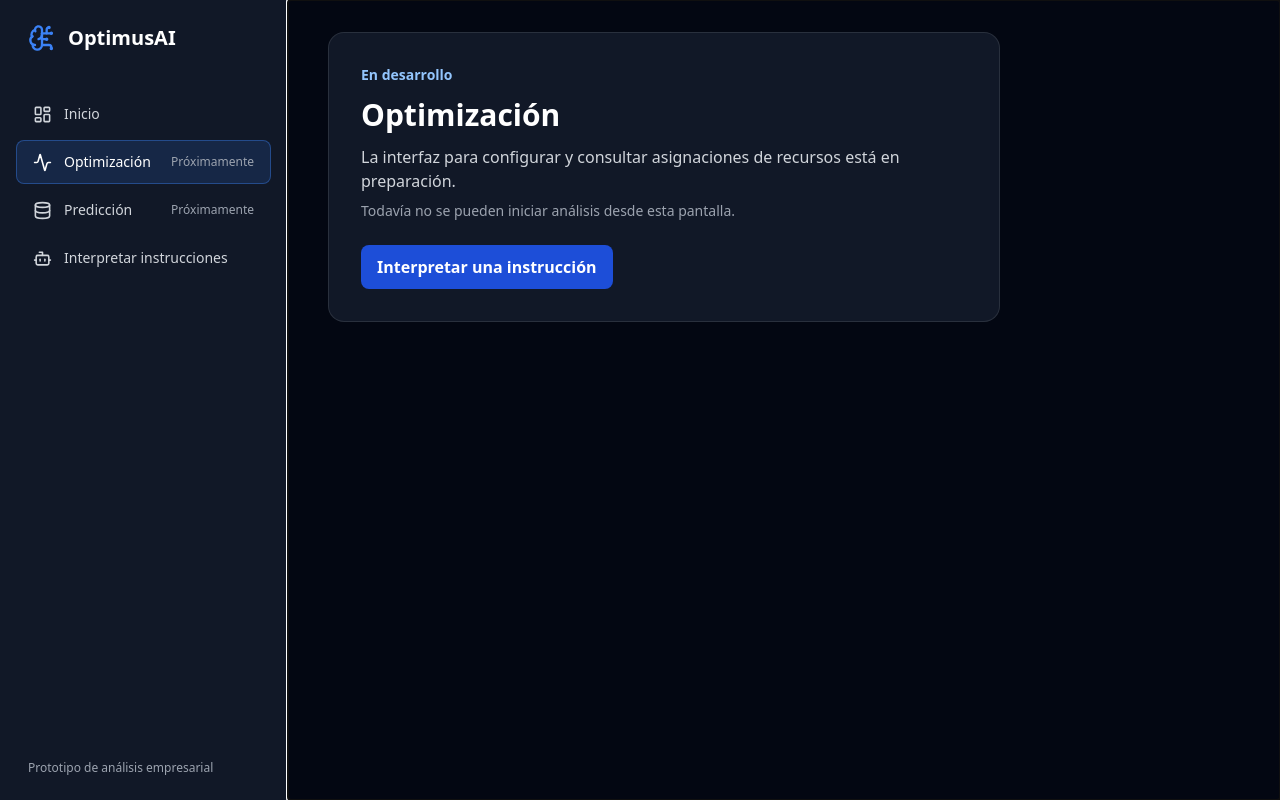
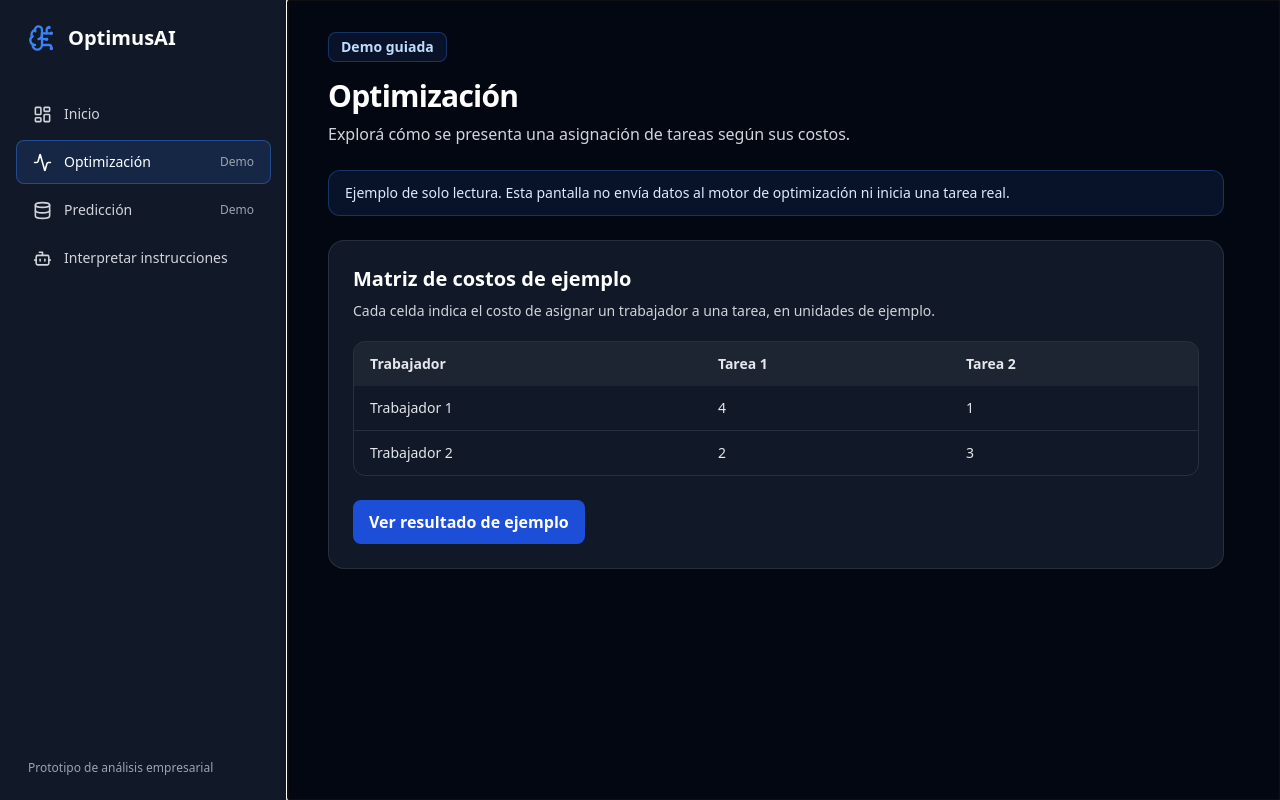
Before and after one commit to kevinKfv/supererp, a React (Vite) app in the folder optimus-ai/frontend/: page /optimization in a window 1280 px wide. Built offline with nearby package versions, Linux system fonts and the light colour scheme.

Commit message:
Add guided optimization and prediction demos

```diff
--- a/optimus-ai/frontend/src/App.tsx
+++ b/optimus-ai/frontend/src/App.tsx
@@ -1,19 +1,9 @@
-import { BrowserRouter, Routes, Route, Link } from 'react-router-dom';
+import { BrowserRouter, Routes, Route } from 'react-router-dom';
 import { Layout } from './components/Layout';
 import { Dashboard } from './pages/Dashboard';
 import { Chat } from './pages/Chat';
-
-const ComingSoon = ({ title, description }: { title: string; description: string }) => (
-  <section className="glass-card max-w-2xl p-6 sm:p-8">
-    <p className="mb-3 text-sm font-semibold text-blue-300">En desarrollo</p>
-    <h1 className="text-3xl font-bold text-white">{title}</h1>
-    <p className="mt-3 text-gray-300">{description}</p>
-    <p className="mt-2 text-sm text-gray-400">Todavía no se pueden iniciar análisis desde esta pantalla.</p>
-    <Link to="/chat" className="mt-6 inline-flex min-h-11 items-center rounded-lg bg-primaryDark px-4 py-2.5 font-semibold text-white transition-colors hover:bg-blue-800">
-      Interpretar una instrucción
-    </Link>
-  </section>
-);
+import { OptimizationDemo } from './pages/OptimizationDemo';
+import { PredictionDemo } from './pages/PredictionDemo';
 
 function App() {
   return (
@@ -21,8 +11,8 @@ function App() {
       <Routes>
         <Route path="/" element={<Layout />}>
           <Route index element={<Dashboard />} />
-          <Route path="optimization" element={<ComingSoon title="Optimización" description="La interfaz para configurar y consultar asignaciones de recursos está en preparación." />} />
-          <Route path="prediction" element={<ComingSoon title="Predicción" description="La interfaz para consultar modelos y predicciones de ventas está en preparación." />} />
+          <Route path="optimization" element={<OptimizationDemo />} />
+          <Route path="prediction" element={<PredictionDemo />} />
           <Route path="chat" element={<Chat />} />
         </Route>
       </Routes>
--- a/optimus-ai/frontend/src/components/Layout.tsx
+++ b/optimus-ai/frontend/src/components/Layout.tsx
@@ -4,14 +4,14 @@ import { LayoutDashboard, BrainCircuit, Activity, Bot, Database, Menu, X } from
 
 const navItems = [
   { to: '/', icon: LayoutDashboard, label: 'Inicio' },
-  { to: '/optimization', icon: Activity, label: 'Optimización', upcoming: true },
-  { to: '/prediction', icon: Database, label: 'Predicción', upcoming: true },
+  { to: '/optimization', icon: Activity, label: 'Optimización', demo: true },
+  { to: '/prediction', icon: Database, label: 'Predicción', demo: true },
   { to: '/chat', icon: Bot, label: 'Interpretar instrucciones' },
 ];
 
 const Navigation = ({ onNavigate }: { onNavigate?: () => void }) => (
   <nav aria-label="Navegación principal" className="flex flex-col gap-1">
-    {navItems.map(({ to, icon: Icon, label, upcoming }) => (
+    {navItems.map(({ to, icon: Icon, label, demo }) => (
       <NavLink
         key={to}
         to={to}
@@ -26,7 +26,7 @@ const Navigation = ({ onNavigate }: { onNavigate?: () => void }) => (
       >
         <Icon size={19} aria-hidden="true" className="shrink-0" />
         <span className="flex-1">{label}</span>
-        {upcoming && <span className="text-xs font-normal text-gray-400">Próximamente</span>}
+        {demo && <span className="text-xs font-normal text-gray-400">Demo</span>}
       </NavLink>
     ))}
   </nav>
--- a/optimus-ai/frontend/src/pages/Dashboard.tsx
+++ b/optimus-ai/frontend/src/pages/Dashboard.tsx
@@ -64,8 +64,8 @@ export const Dashboard = () => (
       </section>
 
       <section aria-labelledby="modules-title" className="glass-card p-5 sm:p-6">
-        <h2 id="modules-title" className="text-xl font-semibold text-white">Módulos en desarrollo</h2>
-        <p className="mt-1 text-sm text-gray-400">Estas interfaces todavía no permiten iniciar análisis.</p>
+        <h2 id="modules-title" className="text-xl font-semibold text-white">Demos disponibles</h2>
+        <p className="mt-1 text-sm text-gray-400">Recorré ejemplos sin iniciar análisis reales.</p>
         <div className="mt-5 space-y-3">
           <Link to="/optimization" className="flex min-h-11 items-center justify-between gap-3 rounded-lg border border-white/10 px-4 py-3 text-sm text-gray-200 transition-colors hover:bg-white/5">
             Optimización <ArrowRight size={18} aria-hidden="true" />
--- /dev/null
+++ b/optimus-ai/frontend/src/pages/OptimizationDemo.tsx
@@ -0,0 +1,65 @@
+import { useState } from 'react';
+
+export const OptimizationDemo = () => {
+  const [showResult, setShowResult] = useState(false);
+
+  return (
+    <div className="max-w-4xl space-y-6">
+      <header>
+        <span className="inline-flex rounded-lg border border-primary/30 bg-primary/10 px-3 py-1 text-sm font-semibold text-blue-200">Demo guiada</span>
+        <h1 className="mt-4 text-3xl font-bold tracking-tight text-white">Optimización</h1>
+        <p className="mt-2 max-w-2xl text-gray-300">Explorá cómo se presenta una asignación de tareas según sus costos.</p>
+      </header>
+
+      <p role="note" className="rounded-xl border border-primary/30 bg-primary/10 px-4 py-3 text-sm text-blue-100">
+        Ejemplo de solo lectura. Esta pantalla no envía datos al motor de optimización ni inicia una tarea real.
+      </p>
+
+      <section aria-label="Ejemplo de optimización" className="glass-card p-5 sm:p-6">
+        <div aria-live="polite" aria-atomic="true">
+          {showResult ? (
+            <div>
+              <h2 className="text-xl font-semibold text-white">Resultado de ejemplo</h2>
+              <p className="mt-2 text-sm text-gray-300">La asignación ilustrativa toma el menor costo total de esta matriz fija.</p>
+              <ol className="mt-5 divide-y divide-white/10 rounded-xl border border-white/10 px-4">
+                <li className="flex flex-wrap justify-between gap-2 py-3 text-sm text-gray-200">
+                  <span>Trabajador 1 → Tarea 2</span><span>Costo: 1</span>
+                </li>
+                <li className="flex flex-wrap justify-between gap-2 py-3 text-sm text-gray-200">
+                  <span>Trabajador 2 → Tarea 1</span><span>Costo: 2</span>
+                </li>
+              </ol>
+              <p className="mt-5 text-sm text-gray-300">Costo total del ejemplo</p>
+              <p className="mt-1 text-3xl font-bold text-white">3 <span className="text-base font-normal text-gray-300">unidades de costo</span></p>
+              <p className="mt-3 text-sm text-gray-400">Este resultado está predefinido; no proviene de una ejecución del motor.</p>
+            </div>
+          ) : (
+            <div>
+              <h2 className="text-xl font-semibold text-white">Matriz de costos de ejemplo</h2>
+              <p className="mt-2 text-sm text-gray-300">Cada celda indica el costo de asignar un trabajador a una tarea, en unidades de ejemplo.</p>
+              <div className="mt-5 overflow-x-auto rounded-xl border border-white/10">
+                <table className="w-full min-w-[15rem] border-collapse text-left text-sm">
+                  <thead className="bg-white/5 text-gray-200">
+                    <tr>
+                      <th scope="col" className="px-3 py-3 font-semibold sm:px-4">Trabajador</th>
+                      <th scope="col" className="px-3 py-3 font-semibold sm:px-4">Tarea 1</th>
+                      <th scope="col" className="px-3 py-3 font-semibold sm:px-4">Tarea 2</th>
+                    </tr>
+                  </thead>
+                  <tbody className="divide-y divide-white/10 text-gray-200">
+                    <tr><th scope="row" className="px-3 py-3 font-medium sm:px-4">Trabajador 1</th><td className="px-3 py-3 sm:px-4">4</td><td className="px-3 py-3 sm:px-4">1</td></tr>
+                    <tr><th scope="row" className="px-3 py-3 font-medium sm:px-4">Trabajador 2</th><td className="px-3 py-3 sm:px-4">2</td><td className="px-3 py-3 sm:px-4">3</td></tr>
+                  </tbody>
+                </table>
+              </div>
+            </div>
+          )}
+        </div>
+
+        <button type="button" onClick={() => setShowResult((current) => !current)} className="mt-6 min-h-11 rounded-lg bg-primaryDark px-4 py-2.5 font-semibold text-white transition-colors hover:bg-blue-800">
+          {showResult ? 'Volver al ejemplo' : 'Ver resultado de ejemplo'}
+        </button>
+      </section>
+    </div>
+  );
+};
--- /dev/null
+++ b/optimus-ai/frontend/src/pages/PredictionDemo.tsx
@@ -0,0 +1,49 @@
+import { useState } from 'react';
+
+export const PredictionDemo = () => {
+  const [showResult, setShowResult] = useState(false);
+
+  return (
+    <div className="max-w-4xl space-y-6">
+      <header>
+        <span className="inline-flex rounded-lg border border-primary/30 bg-primary/10 px-3 py-1 text-sm font-semibold text-blue-200">Demo guiada</span>
+        <h1 className="mt-4 text-3xl font-bold tracking-tight text-white">Predicción</h1>
+        <p className="mt-2 max-w-2xl text-gray-300">Conocé las entradas y la presentación de un posible resultado de ventas.</p>
+      </header>
+
+      <p role="note" className="rounded-xl border border-primary/30 bg-primary/10 px-4 py-3 text-sm text-blue-100">
+        Ejemplo de solo lectura. Esta pantalla no consulta un modelo ni envía datos al motor de predicción.
+      </p>
+
+      <section aria-label="Ejemplo de predicción" className="glass-card p-5 sm:p-6">
+        <div aria-live="polite" aria-atomic="true">
+          {showResult ? (
+            <div>
+              <h2 className="text-xl font-semibold text-white">Resultado de ejemplo</h2>
+              <p className="mt-2 text-sm text-gray-300">Una vista ilustrativa de cómo podría presentarse una predicción.</p>
+              <div className="mt-5 rounded-xl border border-white/10 bg-background p-5">
+                <p className="text-sm font-medium text-gray-300">Ventas estimadas de ejemplo</p>
+                <p className="mt-2 text-4xl font-bold text-white">308 <span className="text-base font-normal text-gray-300">unidades de ventas</span></p>
+              </div>
+              <p className="mt-4 text-sm text-gray-300">El valor 308 es ficticio. No fue calculado a partir de las entradas ni generado por un modelo entrenado.</p>
+            </div>
+          ) : (
+            <div>
+              <h2 className="text-xl font-semibold text-white">Entradas de ejemplo</h2>
+              <p className="mt-2 text-sm text-gray-300">El prototipo del motor usa estas tres variables. Sus unidades aún no están definidas para uso de negocio.</p>
+              <dl className="mt-5 divide-y divide-white/10 rounded-xl border border-white/10 px-4 text-sm">
+                <div className="flex flex-wrap justify-between gap-2 py-3"><dt className="text-gray-300">Precio</dt><dd className="font-semibold text-white">100</dd></div>
+                <div className="flex flex-wrap justify-between gap-2 py-3"><dt className="text-gray-300">Inversión en marketing</dt><dd className="font-semibold text-white">80</dd></div>
+                <div className="flex flex-wrap justify-between gap-2 py-3"><dt className="text-gray-300">Temperatura</dt><dd className="font-semibold text-white">25</dd></div>
+              </dl>
+            </div>
+          )}
+        </div>
+
+        <button type="button" onClick={() => setShowResult((current) => !current)} className="mt-6 min-h-11 rounded-lg bg-primaryDark px-4 py-2.5 font-semibold text-white transition-colors hover:bg-blue-800">
+          {showResult ? 'Volver a las entradas' : 'Ver resultado de ejemplo'}
+        </button>
+      </section>
+    </div>
+  );
+};
```
